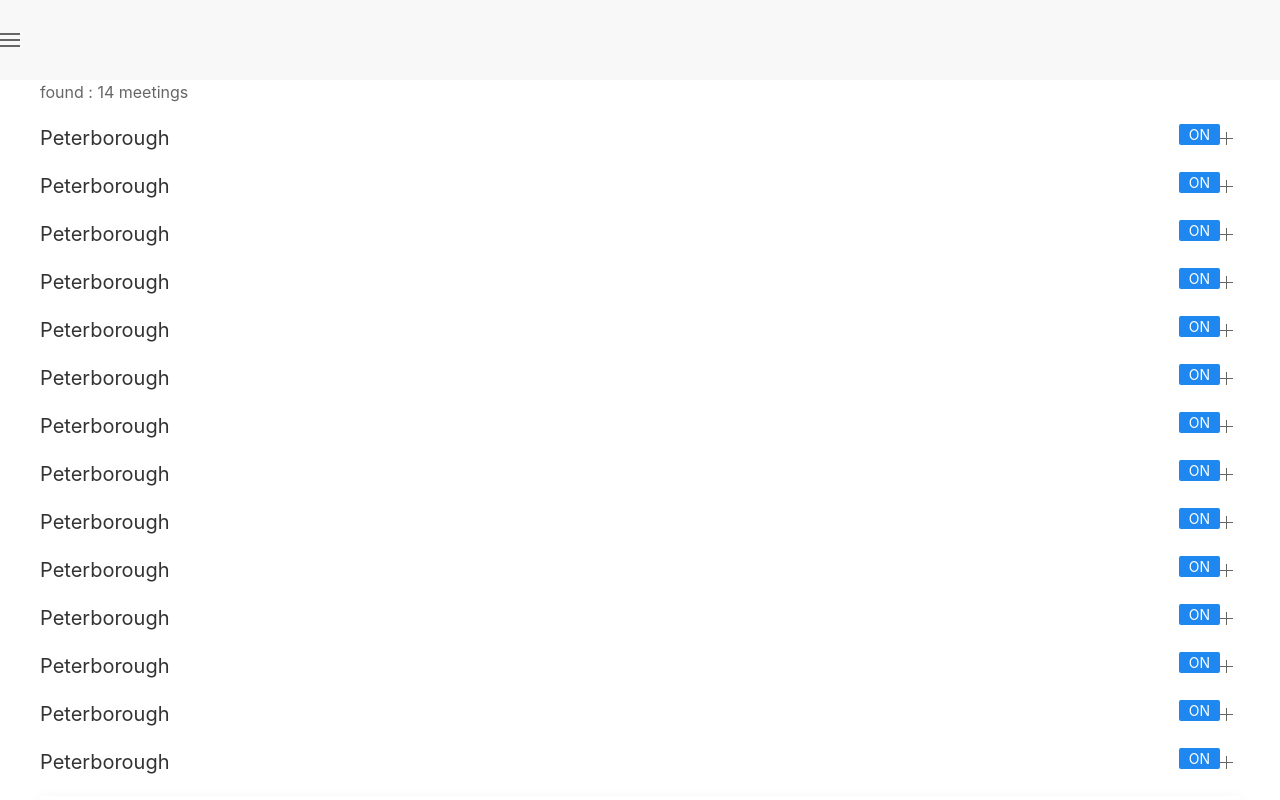
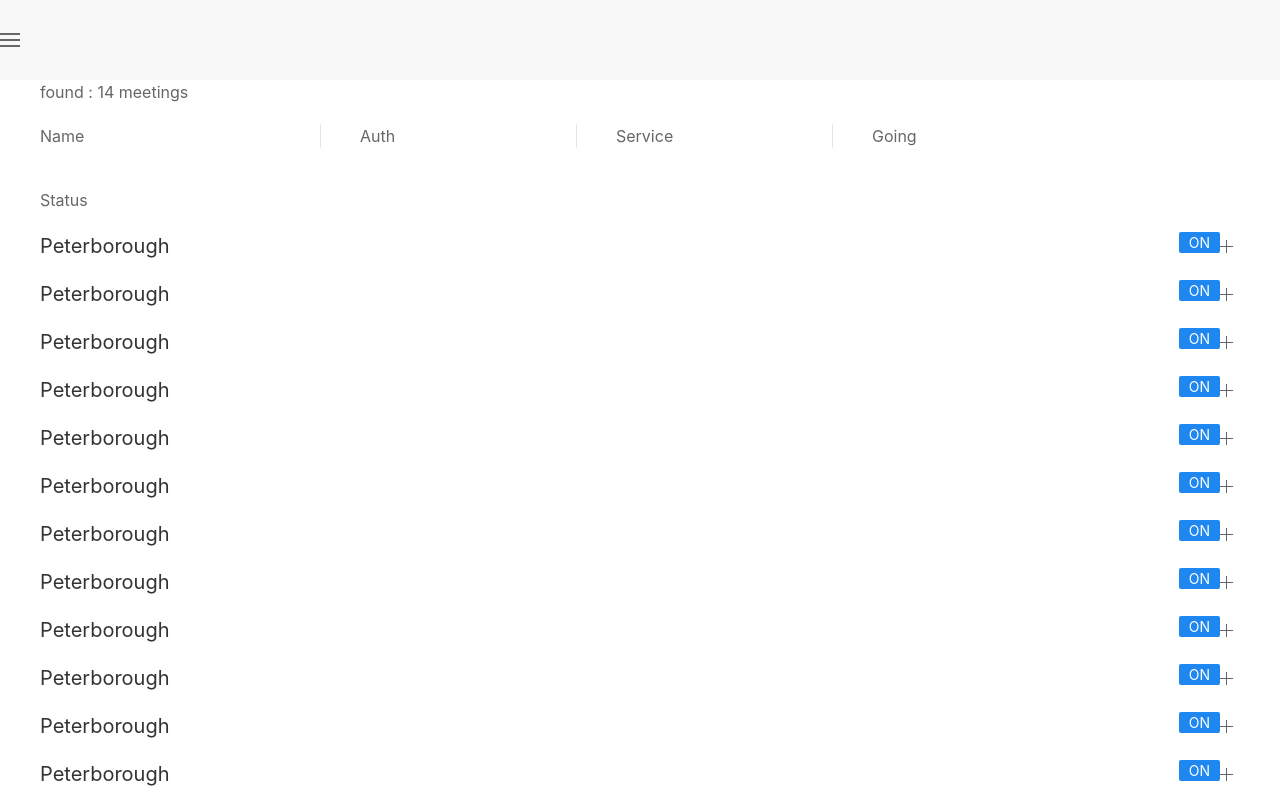
Before and after one commit to mjbates7/sis-mobile-editor, a React (Create React App) app: page / in a window 1280 px wide. Shown: the top 800 px of the page. Built offline with nearby package versions, Linux system fonts and the light colour scheme.

Commit message:
updated to beta 16.

```diff
--- a/public/index.html
+++ b/public/index.html
@@ -4,7 +4,7 @@
     <meta charset="utf-8">
     <meta name="viewport" content="width=device-width, initial-scale=1">
     <link rel="shortcut icon" href="%PUBLIC_URL%/favicon.ico">
-    <link rel="stylesheet" href="https://cdnjs.cloudflare.com/ajax/libs/uikit/3.0.0-beta.11/css/uikit.css">
+    <link rel="stylesheet" href="https://cdnjs.cloudflare.com/ajax/libs/uikit/3.0.0-beta.16/css/uikit.css">
     <style>
     /*body {
   background-color: #132031;
@@ -42,6 +42,6 @@
 
     <!-- temporary workaround to get uikit working -->
     <script src="https://cdnjs.cloudflare.com/ajax/libs/jquery/3.1.1/jquery.min.js"></script>
-    <script src="https://cdnjs.cloudflare.com/ajax/libs/uikit/3.0.0-beta.11/js/uikit.js"></script>
+    <script src="https://cdnjs.cloudflare.com/ajax/libs/uikit/3.0.0-beta.16/js/uikit.js"></script>
   </body>
 </html>
--- a/src/containers/meeting/index.js
+++ b/src/containers/meeting/index.js
@@ -47,10 +47,20 @@ class MeetingPage extends Component {
         return (
             <div>
                 <p>found : { abc } meetings</p>
+                <div className="uk-grid-divider" data-uk-grid>
+                    <div className="uk-width-1-4@s">Name</div>
+                    <div className="uk-width-1-5@s">Auth</div>
+                    <div className="uk-width-1-5@s">Service</div>
+                    <div className="uk-width-1-5@s">Going</div>
+                    <div className="uk-width-1-5@s">Status</div>
+                </div>
                 <ul data-uk-accordion>
                     {this.state.meetings.map(meeting => {
                     return (<li>
                         <h3 className="uk-accordion-title uk-position-relative">
+                            <div className="uk-grid-divider" data-uk-grid>
+
+                            </div>
                             {meeting.venue}
                             <span className="uk-label uk-position-top-right uk-margin-right">{meeting.status}</span>
                         </h3>
```
